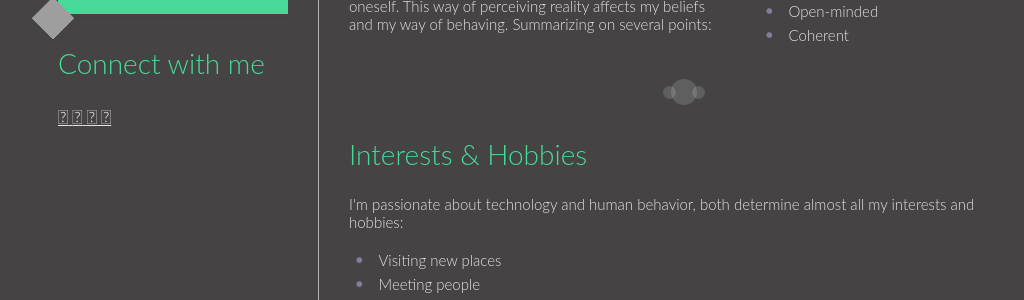
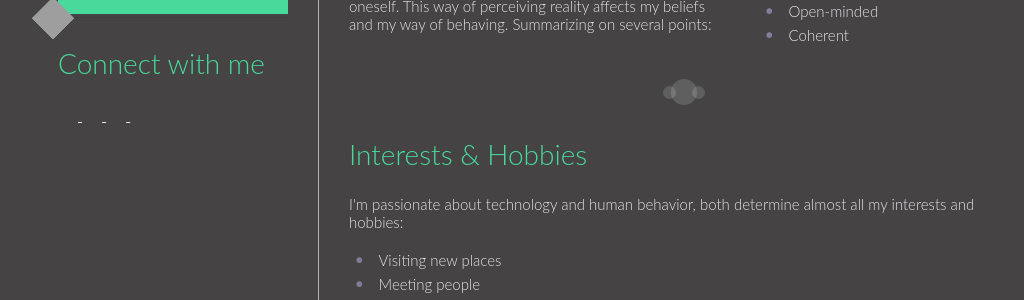
Before and after one commit to pavan-mg/pavan-mg.github.io, a Jekyll site: the page built from index.html, in a window 1280 px wide. Shown: the part 753-1053 px from the top of the page, without its empty margins (102-1126 px from the left). Built offline with Jekyll 4.4.1, drawn with Linux system fonts in a browser that asks for light colours.

Commit message:
Update default.html

```diff
--- a/_layouts/default.html
+++ b/_layouts/default.html
@@ -57,16 +57,16 @@
         <div class="clear">
           <h2>Connect with me</h2>
             <a href="https://www.linkedin.com/in/pavan-m-688477107/" target="_blank">
-              <span class="social_icon fa-linkedin"></span>
+              <span class="social_icon fa fa-linkedin"></span>
             </a>
             <a href="https://www.github.com/pavan-mg" target="_blank">
-              <span class="social_icon fa-github"></span>
+              <span class="social_icon fa fa-github"></span>
             </a>
             <a href="https://www.instagram.com/pavan.mg/" target="_blank">
-              <span class="social_icon fa-instagram"></span>
+              <span class="social_icon fa fa-instagram"></span>
             </a>
             <a href="https://www.twitter.com/pavanmg07" target="_blank">
-              <span class="social_icon fa-twitter"></span>
+              <span class="social_icon fa fa-twitter"></span>
             </a>
         </div>
       </div>
```
